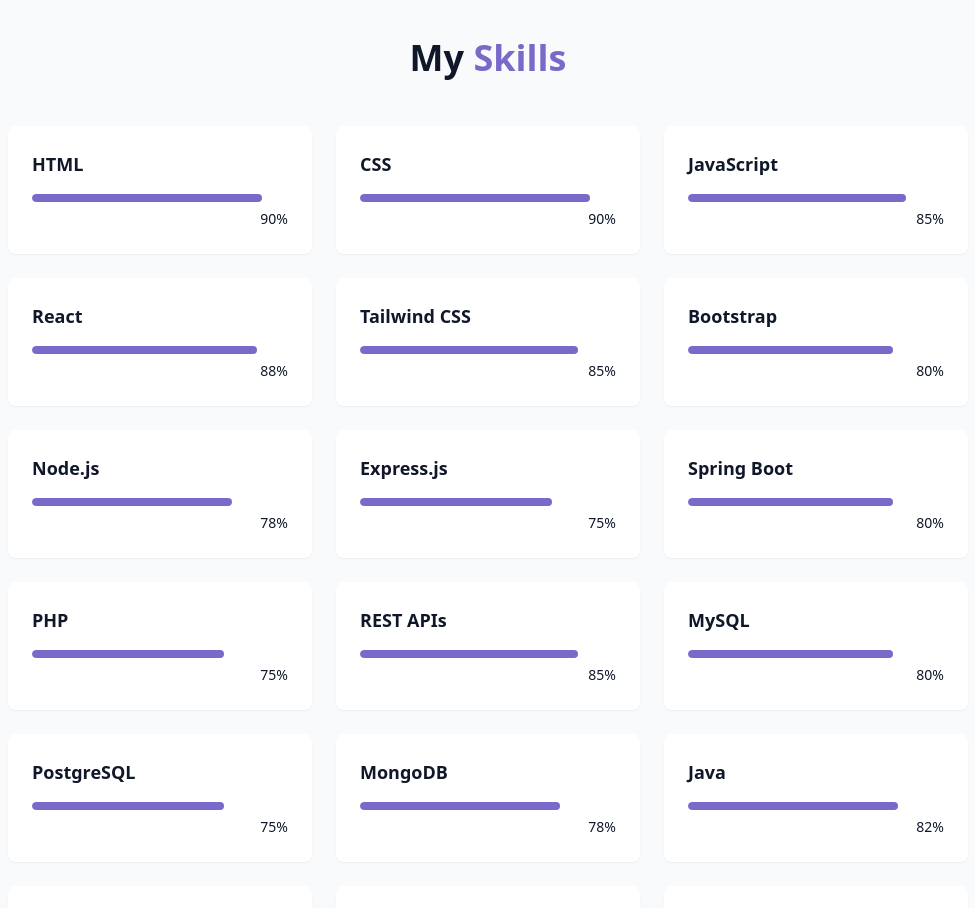
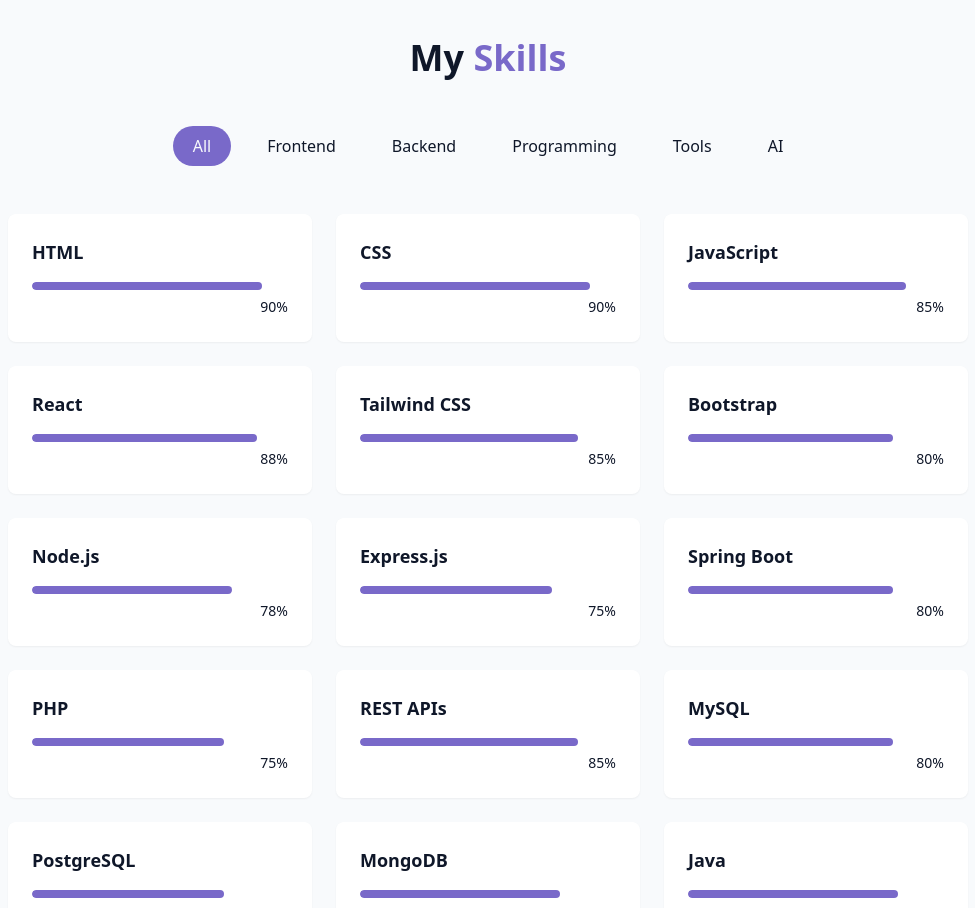
Before and after one commit to Yasindu-Navo/My-Portfolio, a React (Vite) app: page / in a window 1280 px wide. Shown: the part 1660-2568 px from the top of the page, without its empty margins (152-1127 px from the left). Built offline with nearby package versions, Linux system fonts and the light colour scheme.

Commit message:
refactor SkillsSection component to include category filtering and improve skill display

```diff
--- a/src/components/SkillsSection.jsx
+++ b/src/components/SkillsSection.jsx
@@ -1,3 +1,5 @@
+import { useState } from "react";
+
 const skills = [
   // Frontend
   { name: "HTML", level: 90, category: "frontend" },
@@ -31,18 +33,15 @@
   { name: "VS Code", level: 95, category: "tools" },
   { name: "IntelliJ IDEA", level: 85, category: "tools" },
 
-
-
   // AI / Data
-  { name: "Machine Learning", level: 70, category: "data" },
-  { name: "Deep Learning", level: 68, category: "data" },
+  { name: "Machine Learning", level: 70, category: "AI" },
+  { name: "Deep Learning", level: 68, category: "AI" },
 ];
 
-
-
-
+const categories = ["all", "frontend", "backend", "programming", "tools", "AI"];
 
 export const SkillsSection = () => {
+  const [activeCategory, setActiveCategory] = useState("all");
 
   return (
     <section id="skills" className="py-24 px-4 relative bg-secondary/30">
@@ -51,36 +50,54 @@
           My <span className="text-primary">Skills</span>
         </h2>
 
+        <div className="flex flex-wrap justify-center gap-4 mb-12 ">
+          {categories.map((category, key) => (
+            <button
+              key={key}
+              onClick={() => setActiveCategory(category)}
+              className={`px-5 py-2 rounded-full transition-colors duration-300 capitalize ${
+                activeCategory === category
+                  ? "bg-primary text-primary-foreground"
+                  : "bg-secondary/70  text-foreground hover:bd-secondary"
+              }`}
+            >
+              {category}
+            </button>
+          ))}
+        </div>
+
+        {/* skill section */}
         <div className="grid grid-cols-1 sm:grid-cols-2 lg:grid-cols-3 gap-6">
-                    {skills.map((skill, key) => (
+          {skills
+            .filter(
+              (skill) =>
+                activeCategory === "all" || skill.category === activeCategory
+            )
+            .map((skill, key) => (
               <div
                 key={key}
-                            className="bg-card p-6 rounded-lg shadow-xs card-hover">
+                className="bg-card p-6 rounded-lg shadow-xs card-hover"
+              >
                 <div className="text-left mb-4">
-                                <h3 className="font-semibold text-lg" > {skill.name }</h3>
+                  <h3 className="font-semibold text-lg"> {skill.name}</h3>
                 </div>
 
                 <div className="w-full bg-secondary/50 h-2 rounded-full overflow-hidden">
                   <div
                     className="bg-primary h-2 rounded-full origin-left animate-[grow_1.5s_ease_out]"
-                                    style={{width: skill.level + "%"}}/>
-
-
+                    style={{ width: skill.level + "%" }}
+                  />
                 </div>
 
                 <div className="text-right mt-1">
                   <span className="text-sm text-muted-foreground ">
                     {skill.level}%
                   </span>
-
                 </div>
-
               </div>
             ))}
         </div>
-
       </div>
-
     </section>
-    )
-}
+  );
+};
```
Lines whose indentation alone changed are shown as unchanged.
